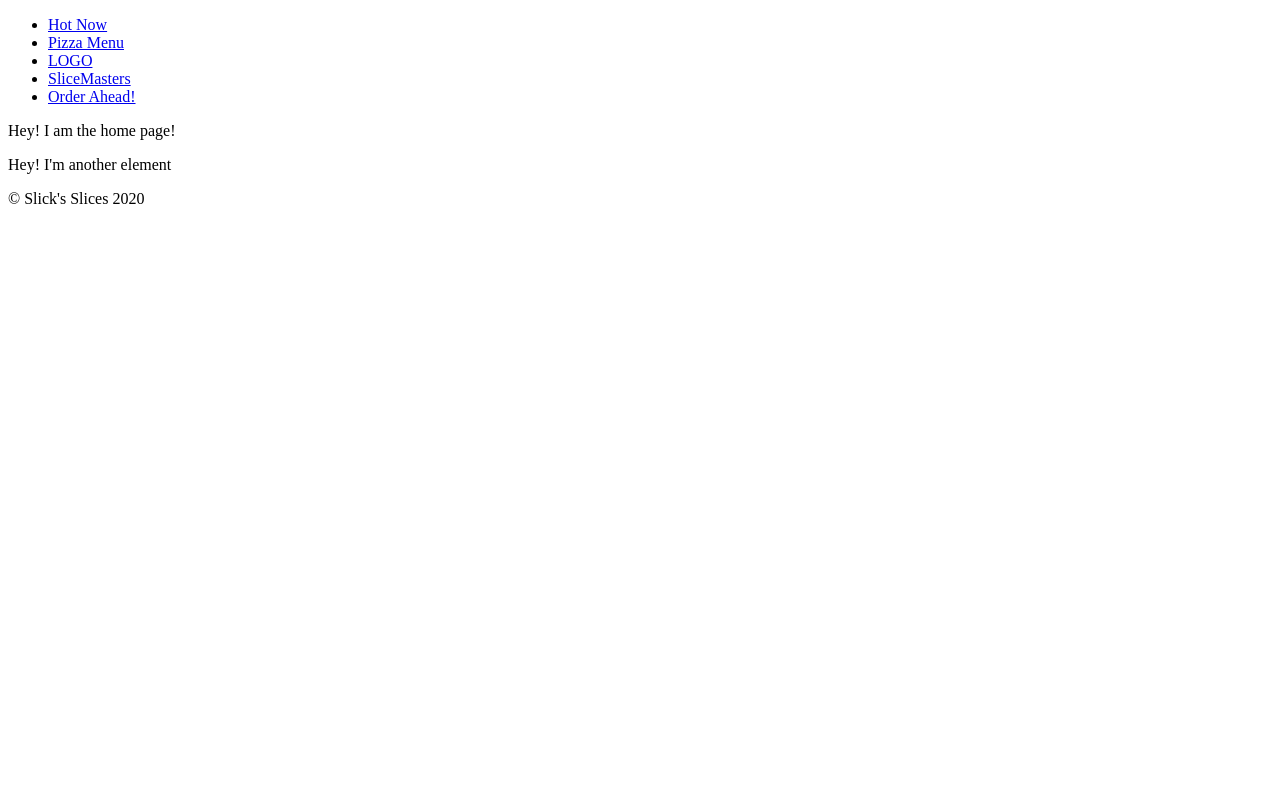
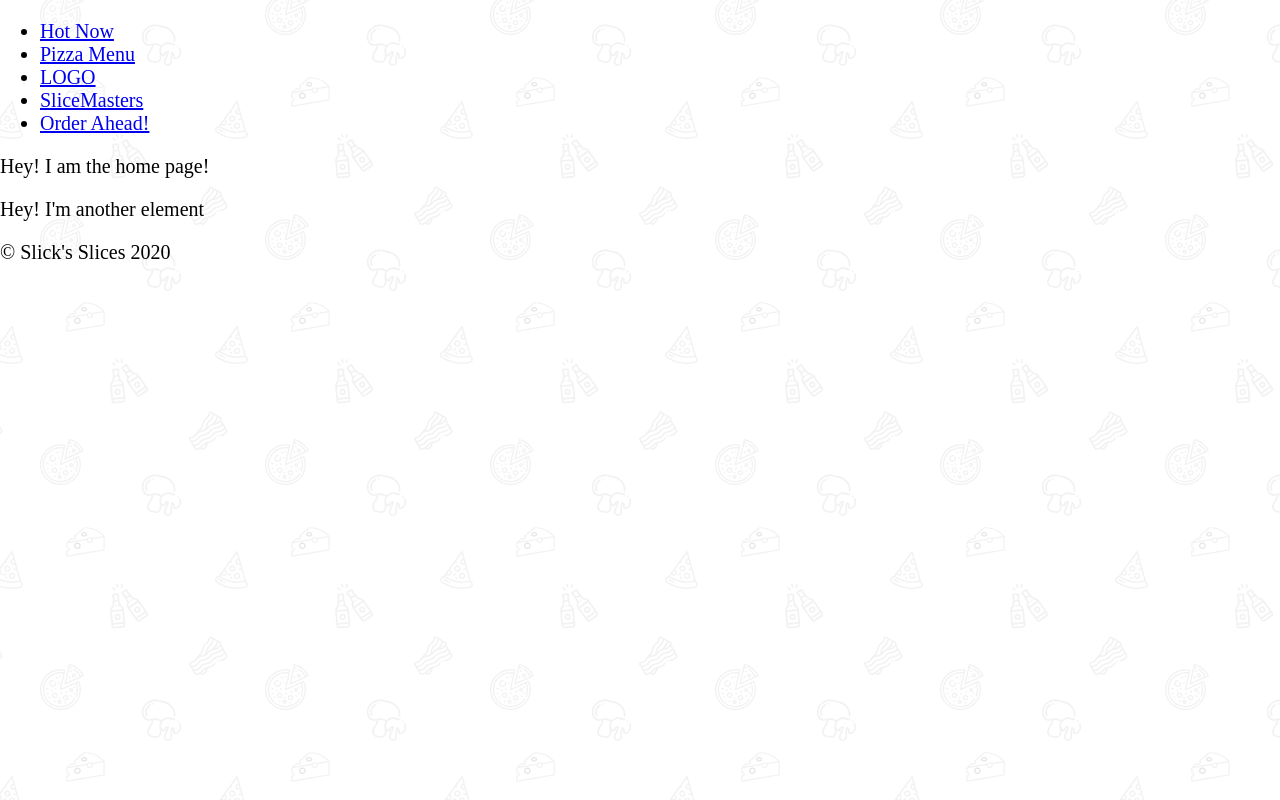
Before and after one commit to simotae14/master-gatsby-slick-slices, a Gatsby site in the folder gatsby/: page / in a window 1280 px wide. Built offline with nearby package versions, Linux system fonts and the light colour scheme; Gatsby itself is replaced by a stand-in of ours.

Commit message:
define a global style with styled components

```diff
--- a/gatsby/gatsby-browser.js
+++ b/gatsby/gatsby-browser.js
@@ -1,5 +1,6 @@
 import React from 'react';
 import Layout from './src/components/Layout';
+import 'normalize.css';
 
 const wrapPageElement = ({ element, props }) => <Layout {...props}>{element}</Layout>;
 
--- a/gatsby/src/components/Layout.js
+++ b/gatsby/src/components/Layout.js
@@ -2,13 +2,15 @@
 import PropTypes from 'prop-types';
 import Nav from './Nav';
 import Footer from './Footer';
+import GlobalStyles from '../styles/GlobalStyles';
 
 const Layout = ({ children }) => (
-  <div>
+  <>
+    <GlobalStyles />
     <Nav />
     {children}
     <Footer />
-  </div>
+  </>
 );
 
 export default Layout;
--- /dev/null
+++ b/gatsby/src/styles/GlobalStyles.js
@@ -0,0 +1,81 @@
+import { createGlobalStyle } from 'styled-components';
+import bg from '../assets/images/bg.svg';
+import stripes from '../assets/images/stripes.svg';
+
+const GlobalStyles = createGlobalStyle`
+  :root {
+    --red: #FF4949;
+    --black: #2E2E2E;
+    --yellow: #ffc600;
+    --white: #fff;
+    --grey: #efefef;
+  }
+  html {
+    background-image: url(${bg});
+    background-size: 450px;
+    background-attachment: fixed;
+    font-size: 10px;
+  }
+  body {
+    font-size: 2rem;
+  }
+  fieldset {
+    border-color: rgba(0, 0, 0, .1);
+    border-width: 1px;
+  }
+  button {
+    background: var(--red);
+    color: white;
+    border: 0;
+    border: 0;
+    padding: 0.6rem 1rem;
+    border-radius: 2px;
+    cursor: pointer;
+    --cast: 2px;
+    box-shadow: var(--cast) var(--cast) 0 var(--grey);
+    text-shadow: 0.5px 0.5px 0 rgba(0,0,0,0.2);
+    transition: all 0.2s;
+    &:hover {
+      --cast: 4px;
+    }
+  }
+
+  /* pixelated effect on loading images */
+  .gatsby-image-wrapper img[src*=base64\\,] {
+    image-rendering: -moz-crisp-edges;
+    image-rendering: pixelated;
+  }
+
+  /* Scrollbar Styles */
+  body::-webkit-scrollbar {
+    width: 12px;
+  }
+  html {
+    scrollbar-width: thin;
+    scrollbar-color: var(--red) var(--white);
+  }
+  body::-webkit-scrollbar-track {
+    background: var(--white);
+  }
+  body::-webkit-scrollbar-thumb {
+    background-color: var(--red) ;
+    border-radius: 6px;
+    border: 3px solid var(--white);
+  }
+  hr {
+    border: 0;
+    height: 8px;
+    background-image: url(${stripes});
+    background-size: 1500px;
+  }
+  img {
+    max-width: 100%;
+  }
+  .tilt {
+    transform: rotate(-2deg);
+    position: relative;
+    display: inline-block;
+  }
+`;
+
+export default GlobalStyles;
--- /dev/null
+++ b/gatsby/src/styles/red.css
@@ -0,0 +1,3 @@
+body {
+  background-color: red;
+}
```
